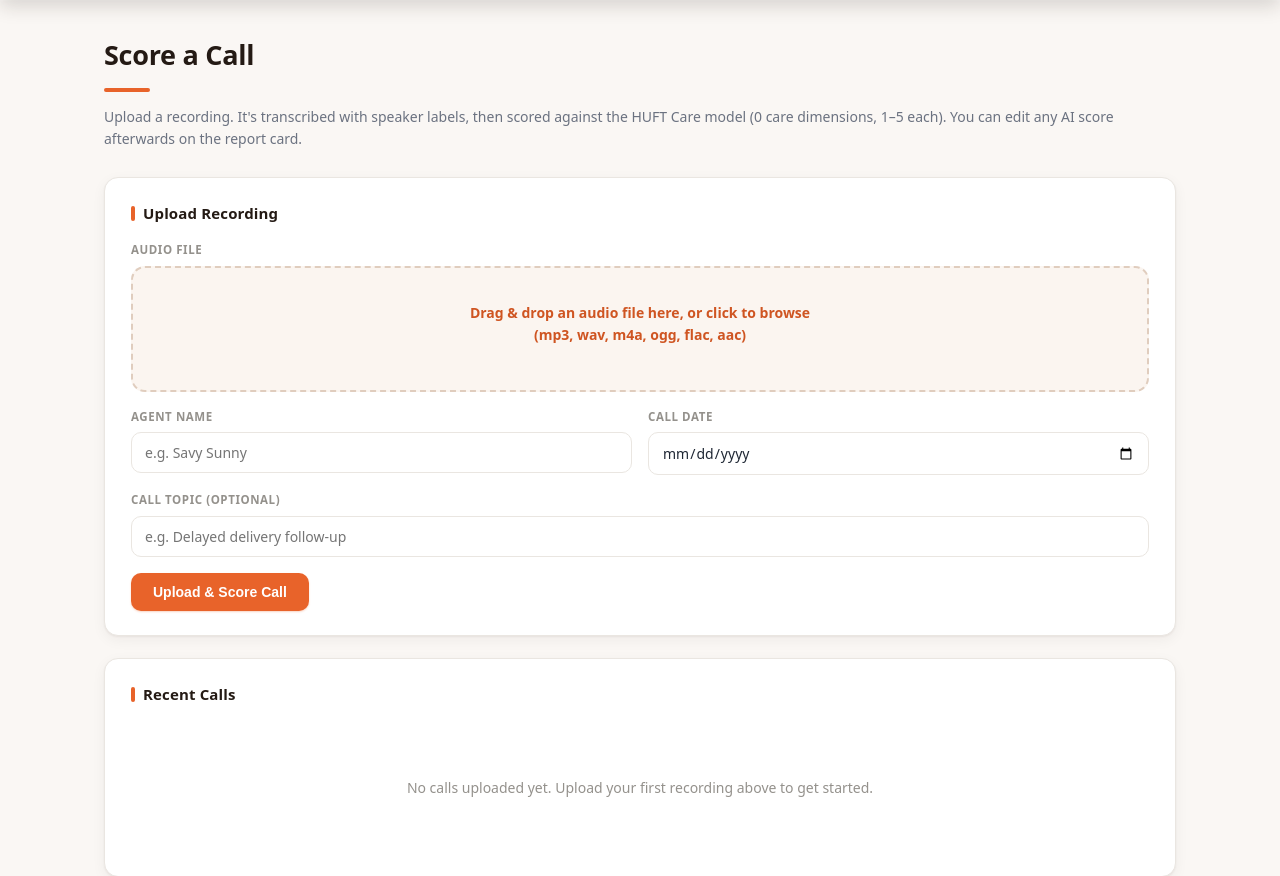
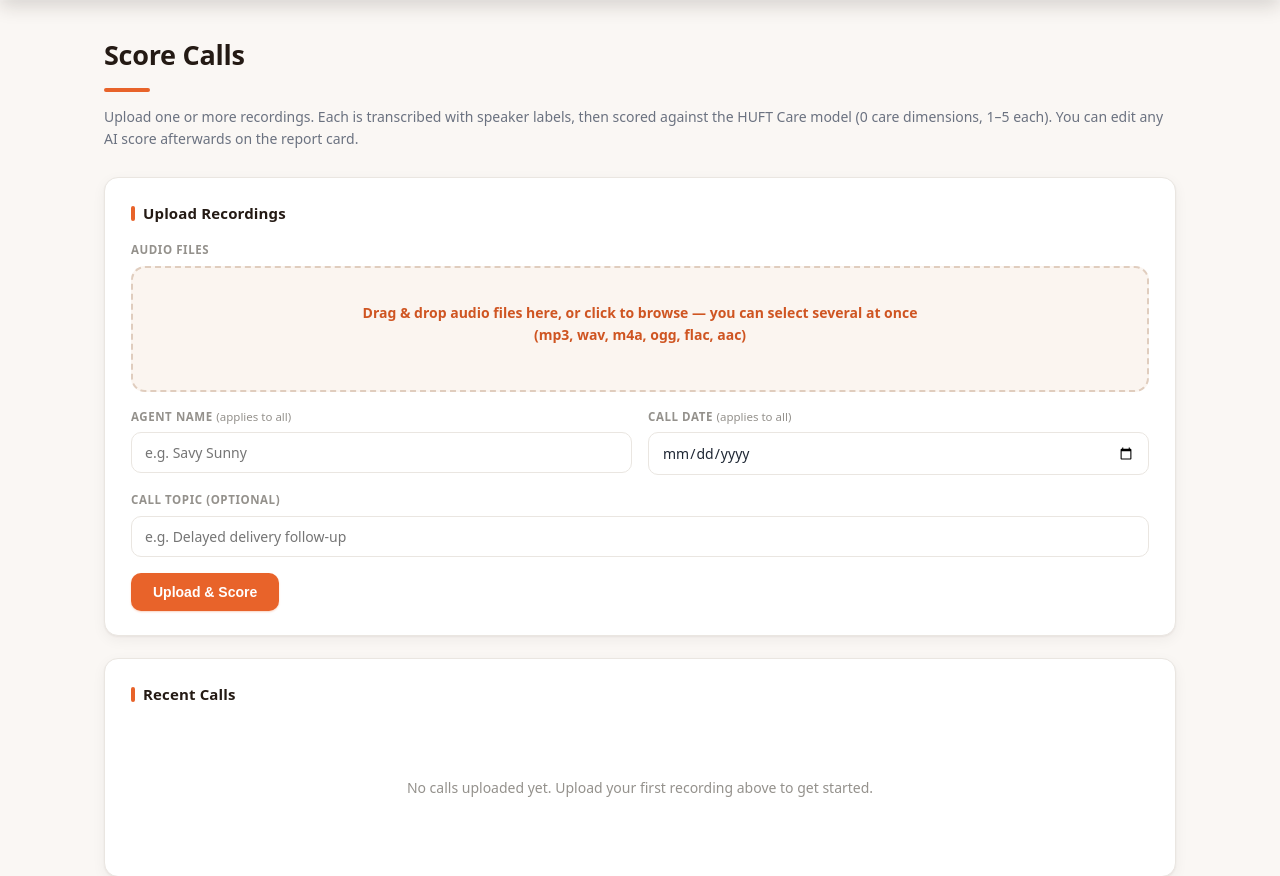
Before and after one commit to sidharthlahotihuft/HUFT-EQ, a Flask app: template templates/index.html in a window 1280 px wide. Shown: the part 62-938 px from the top of the page. Run offline with Flask 3, Linux system fonts and the light colour scheme; the template is opened without the code that fills it, so the values that code supplies are empty; the visitor is signed in with stand-in values (Sample User, id 1); some libraries are stand-ins or nearby versions.

Commit message:
Add bulk upload: multiple files with shared metadata and live per-file progress

```diff
--- a/templates/index.html
+++ b/templates/index.html
@@ -1,27 +1,38 @@
 {% extends "base.html" %}
 {% block title %}Upload · HUFT EQ{% endblock %}
+{% block head %}
+<style>
+  .prog-row { display:flex; align-items:center; gap:12px; padding:9px 0; border-bottom:1px solid var(--border-soft); font-size:13.5px; }
+  .prog-row:last-child { border-bottom:none; }
+  .prog-name { flex:1; min-width:0; overflow:hidden; text-overflow:ellipsis; white-space:nowrap; font-weight:600; color:var(--ink); }
+  .prog-status { flex-shrink:0; font-size:12px; color:var(--gray); }
+  .prog-status.done { color:var(--good-text); font-weight:700; }
+  .prog-status.err { color:var(--bad-text); font-weight:700; }
+  .prog-status.busy { color:var(--coral-strong); font-weight:600; }
+</style>
+{% endblock %}
 {% block content %}
 
-<h1 class="page-title">Score a Call</h1>
-<p class="subtitle">Upload a recording. It's transcribed with speaker labels, then scored against the HUFT Care model ({{ params|length }} care dimensions, 1–5 each). You can edit any AI score afterwards on the report card.</p>
+<h1 class="page-title">Score Calls</h1>
+<p class="subtitle">Upload one or more recordings. Each is transcribed with speaker labels, then scored against the HUFT Care model ({{ params|length }} care dimensions, 1–5 each). You can edit any AI score afterwards on the report card.</p>
 
 <div class="card">
-  <h2>Upload Recording</h2>
+  <h2>Upload Recordings</h2>
   <form id="upload-form" class="upload-grid" enctype="multipart/form-data">
     <div class="full">
-      <label>Audio File</label>
+      <label>Audio Files</label>
       <div class="dropzone" id="dropzone">
-        <div id="dz-label">Drag &amp; drop an audio file here, or click to browse<br>(mp3, wav, m4a, ogg, flac, aac)</div>
+        <div id="dz-label">Drag &amp; drop audio files here, or click to browse — you can select several at once<br>(mp3, wav, m4a, ogg, flac, aac)</div>
         <div class="filename" id="dz-filename"></div>
       </div>
-      <input type="file" name="audio" id="audio-input" accept=".mp3,.wav,.m4a,.mp4,.webm,.ogg,.flac,.aac" style="display:none">
+      <input type="file" name="audio" id="audio-input" multiple accept=".mp3,.wav,.m4a,.mp4,.webm,.ogg,.flac,.aac" style="display:none">
     </div>
     <div>
-      <label>Agent Name</label>
+      <label>Agent Name <span style="font-weight:400;text-transform:none;letter-spacing:0;color:var(--gray-soft);">(applies to all)</span></label>
       <input type="text" name="agent_name" placeholder="e.g. Savy Sunny">
     </div>
     <div>
-      <label>Call Date</label>
+      <label>Call Date <span style="font-weight:400;text-transform:none;letter-spacing:0;color:var(--gray-soft);">(applies to all)</span></label>
       <input type="date" name="call_date">
     </div>
     <div class="full">
@@ -29,10 +40,19 @@
       <input type="text" name="call_topic" placeholder="e.g. Delayed delivery follow-up">
     </div>
     <div class="full">
-      <button type="submit" class="btn" id="submit-btn">Upload &amp; Score Call</button>
-      <span id="upload-error" style="color:#a3221a; font-size:13px; margin-left:12px;"></span>
+      <button type="submit" class="btn" id="submit-btn">Upload &amp; Score</button>
+      <span id="upload-error" style="color:var(--bad-text); font-size:13px; margin-left:12px;"></span>
     </div>
   </form>
+</div>
+
+<div class="card" id="progress-card" style="display:none;">
+  <h2>Processing <span id="prog-count" style="font-weight:400;color:var(--gray-soft);font-size:12px;"></span></h2>
+  <div id="progress"></div>
+  <div id="prog-done" style="display:none;margin-top:14px;">
+    <a class="btn" href="{{ url_for('index') }}">Refresh list</a>
+    {% if session.get('role') == 'manager' %}<a class="btn secondary" href="{{ url_for('overview') }}">Go to Dashboard</a>{% endif %}
+  </div>
 </div>
 
 <div class="card">
@@ -66,6 +86,13 @@ const dropzone = document.getElementById('dropzone');
 const audioInput = document.getElementById('audio-input');
 const dzFilename = document.getElementById('dz-filename');
 
+function describeSelection() {
+  const n = audioInput.files.length;
+  if (!n) { dzFilename.textContent = ''; return; }
+  if (n === 1) { dzFilename.textContent = audioInput.files[0].name; return; }
+  dzFilename.textContent = `${n} files selected`;
+}
+
 dropzone.addEventListener('click', () => audioInput.click());
 dropzone.addEventListener('dragover', (e) => { e.preventDefault(); dropzone.classList.add('drag'); });
 dropzone.addEventListener('dragleave', () => dropzone.classList.remove('drag'));
@@ -74,78 +101,110 @@ dropzone.addEventListener('drop', (e) => {
   dropzone.classList.remove('drag');
   if (e.dataTransfer.files.length) {
     audioInput.files = e.dataTransfer.files;
-    dzFilename.textContent = e.dataTransfer.files[0].name;
+    describeSelection();
   }
 });
-audioInput.addEventListener('change', () => {
-  dzFilename.textContent = audioInput.files.length ? audioInput.files[0].name : '';
-});
+audioInput.addEventListener('change', describeSelection);
 
 const SUPABASE_URL = {{ supabase_url|tojson }};
 const SUPABASE_ANON_KEY = {{ supabase_anon_key|tojson }};
 const sb = (SUPABASE_URL && SUPABASE_ANON_KEY) ? window.supabase.createClient(SUPABASE_URL, SUPABASE_ANON_KEY) : null;
 
-// The audio file is uploaded DIRECTLY from this browser to Supabase Storage
-// (not through our own server) because Vercel Functions cap request bodies
-// at 4.5MB, which most call recordings exceed. Our backend only issues a
-// short-lived signed upload token, then later downloads the file itself
-// server-side to run Whisper on it.
+async function step(url) {
+  const res = await fetch(url, { method: 'POST' });
+  const data = await res.json().catch(() => ({}));
+  if (!res.ok) throw new Error(data.error || `Request to ${url} failed.`);
+  return data;
+}
+
+function addRow(name) {
+  const row = document.createElement('div');
+  row.className = 'prog-row';
+  const nm = document.createElement('div'); nm.className = 'prog-name'; nm.textContent = name;
+  const st = document.createElement('div'); st.className = 'prog-status busy'; st.textContent = 'Queued…';
+  row.appendChild(nm); row.appendChild(st);
+  document.getElementById('progress').appendChild(row);
+  return {
+    set(text, cls) { st.textContent = text; st.className = 'prog-status ' + (cls || 'busy'); },
+    done(callId) {
+      st.textContent = 'Done'; st.className = 'prog-status done';
+      const a = document.createElement('a'); a.className = 'btn secondary'; a.href = '/call/' + callId;
+      a.textContent = 'View'; a.style.marginLeft = '10px'; row.appendChild(a);
+    },
+  };
+}
+
+// Each file is processed end-to-end (upload -> transcribe -> score) before the
+// next, so a large batch doesn't hammer the transcription/scoring APIs at once.
+async function processFile(file, meta, row) {
+  row.set('Requesting upload slot…');
+  const urlData = await (await fetch('/api/upload-url', {
+    method: 'POST', headers: { 'Content-Type': 'application/json' },
+    body: JSON.stringify({ filename: file.name }),
+  })).json();
+  if (!urlData.bucket) throw new Error(urlData.error || 'Could not get an upload slot.');
+
+  row.set('Uploading audio…');
+  const { error: upErr } = await sb.storage.from(urlData.bucket).uploadToSignedUrl(urlData.path, urlData.token, file);
+  if (upErr) throw new Error(upErr.message || 'Upload to storage failed.');
+
+  row.set('Creating record…');
+  const callRes = await fetch('/api/calls', {
+    method: 'POST', headers: { 'Content-Type': 'application/json' },
+    body: JSON.stringify({
+      storage_path: urlData.path, original_name: file.name,
+      agent_name: meta.agent_name, call_date: meta.call_date, call_topic: meta.call_topic,
+    }),
+  });
+  const callData = await callRes.json();
+  if (!callRes.ok) throw new Error(callData.error || 'Could not create call record.');
+  const callId = callData.call_id;
+
+  row.set('Transcribing…');
+  await step(`/api/process/transcribe/${callId}`);
+  row.set('Scoring…');
+  await step(`/api/process/score/${callId}`);
+  row.done(callId);
+}
+
 document.getElementById('upload-form').addEventListener('submit', async (e) => {
   e.preventDefault();
   const errEl = document.getElementById('upload-error');
   const btn = document.getElementById('submit-btn');
   errEl.textContent = '';
 
-  if (!audioInput.files.length) {
-    errEl.textContent = 'Please choose an audio file first.';
-    return;
-  }
-  if (!sb) {
-    errEl.textContent = 'Supabase is not configured yet (missing SUPABASE_URL / SUPABASE_ANON_KEY in .env).';
-    return;
+  const files = Array.from(audioInput.files);
+  if (!files.length) { errEl.textContent = 'Please choose at least one audio file.'; return; }
+  if (!sb) { errEl.textContent = 'Supabase is not configured yet (missing SUPABASE_URL / SUPABASE_ANON_KEY).'; return; }
+
+  const fd = new FormData(e.target);
+  const meta = { agent_name: fd.get('agent_name'), call_date: fd.get('call_date'), call_topic: fd.get('call_topic') };
+
+  btn.disabled = true;
+  document.getElementById('progress-card').style.display = '';
+  document.getElementById('progress').innerHTML = '';
+  document.getElementById('prog-done').style.display = 'none';
+
+  let done = 0, failed = 0;
+  const countEl = document.getElementById('prog-count');
+  for (const file of files) {
+    const row = addRow(file.name);
+    countEl.textContent = `(${done + failed}/${files.length})`;
+    btn.textContent = `Processing ${done + failed + 1} of ${files.length}…`;
+    try {
+      await processFile(file, meta, row);
+      done++;
+    } catch (err) {
+      row.set('Error: ' + (err.message || String(err)), 'err');
+      failed++;
+    }
+    countEl.textContent = `(${done + failed}/${files.length})`;
   }
 
-  const file = audioInput.files[0];
-  const fd = new FormData(e.target);
-  btn.disabled = true;
-
-  try {
-    btn.textContent = 'Requesting upload slot…';
-    const urlRes = await fetch('/api/upload-url', {
-      method: 'POST',
-      headers: { 'Content-Type': 'application/json' },
-      body: JSON.stringify({ filename: file.name }),
-    });
-    const urlData = await urlRes.json();
-    if (!urlRes.ok) throw new Error(urlData.error || 'Could not get an upload slot.');
-
-    btn.textContent = 'Uploading audio…';
-    const { error: uploadErr } = await sb.storage
-      .from(urlData.bucket)
-      .uploadToSignedUrl(urlData.path, urlData.token, file);
-    if (uploadErr) throw new Error(uploadErr.message || 'Upload to storage failed.');
-
-    btn.textContent = 'Creating call record…';
-    const callRes = await fetch('/api/calls', {
-      method: 'POST',
-      headers: { 'Content-Type': 'application/json' },
-      body: JSON.stringify({
-        storage_path: urlData.path,
-        original_name: file.name,
-        agent_name: fd.get('agent_name'),
-        call_date: fd.get('call_date'),
-        call_topic: fd.get('call_topic'),
-      }),
-    });
-    const callData = await callRes.json();
-    if (!callRes.ok) throw new Error(callData.error || 'Could not create call record.');
-
-    window.location.href = callData.redirect;
-  } catch (err) {
-    errEl.textContent = err.message || String(err);
-    btn.disabled = false;
-    btn.textContent = 'Upload & Score Call';
-  }
+  btn.disabled = false;
+  btn.textContent = 'Upload & Score';
+  document.getElementById('prog-done').style.display = '';
+  audioInput.value = ''; describeSelection();
 });
 </script>
 {% endblock %}
```
